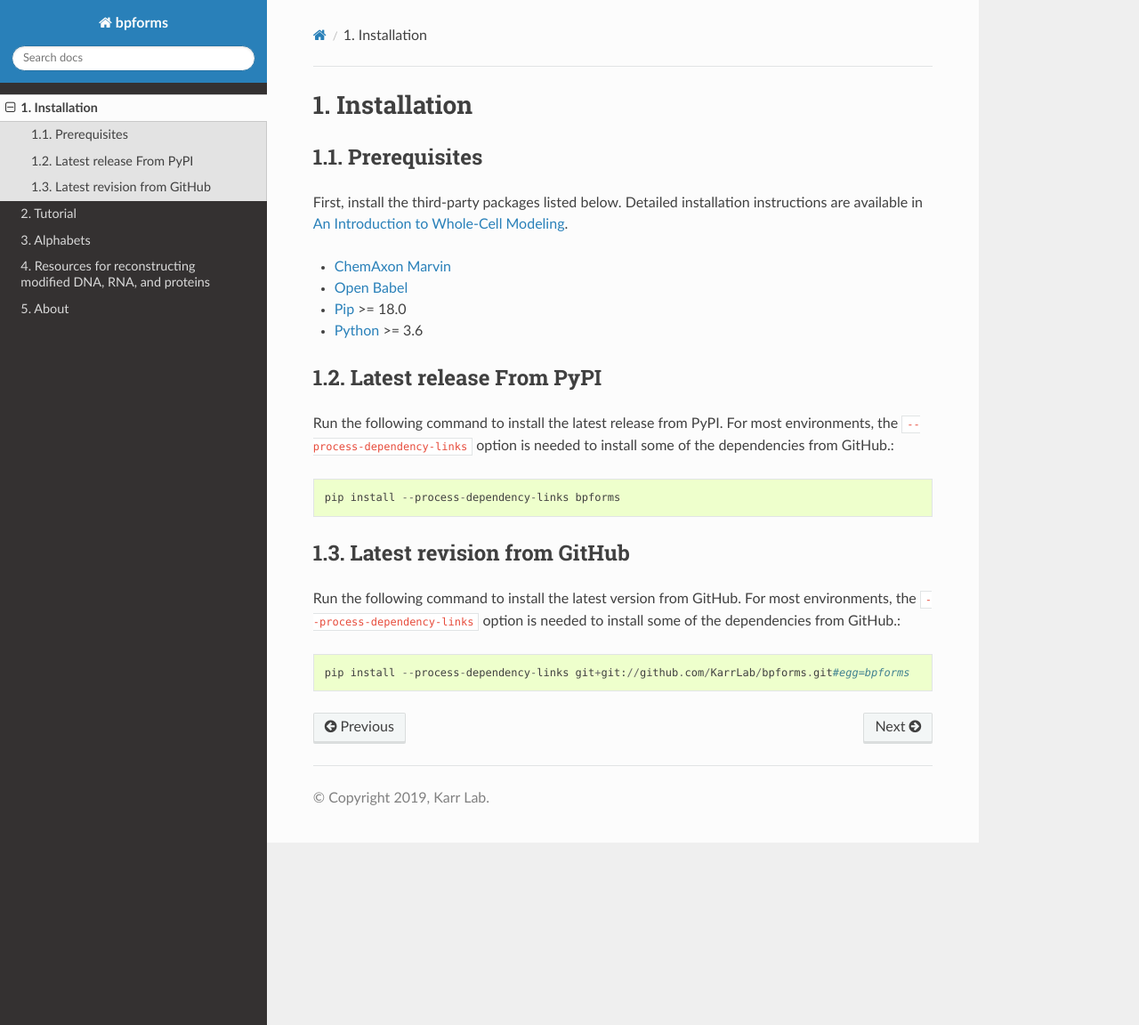
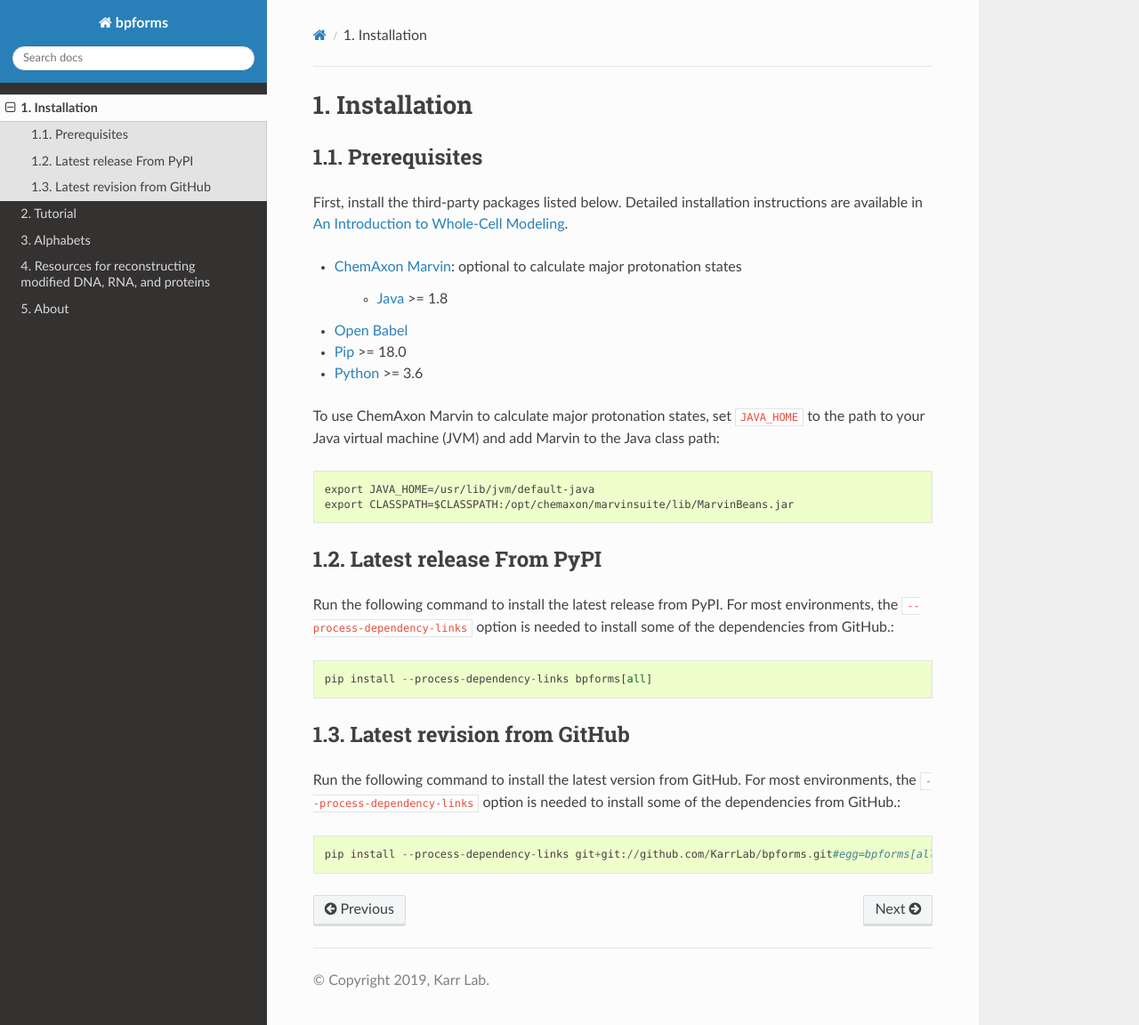
Before and after one commit to KarrLab/bpforms, a Sphinx documentation site: the page built from docs/installation.rst, in a window 1280 px wide and 1152 px high. Shown: the whole window at 89% size. Built offline with Sphinx 7.4.7 and the Read the Docs theme 2.0.0, drawn with Linux system fonts in a browser that asks for light colours; pages that are not in the unit, such as notebooks, are missing from menus.

Commit message:
clarifying installation instructions

```diff
--- a/docs/installation.rst
+++ b/docs/installation.rst
@@ -6,19 +6,27 @@
 
 First, install the third-party packages listed below. Detailed installation instructions are available in `An Introduction to Whole-Cell Modeling <http://docs.karrlab.org/intro_to_wc_modeling/master/0.0.1/installation.html>`_.
 
-* `ChemAxon Marvin <https://chemaxon.com/products/marvin>`_
+* `ChemAxon Marvin <https://chemaxon.com/products/marvin>`_: optional to calculate major protonation states
+
+    * `Java <https://www.java.com>`_ >= 1.8
+
 * `Open Babel <http://openbabel.org>`_
 * `Pip <https://pip.pypa.io>`_ >= 18.0
 * `Python <https://www.python.org>`_ >= 3.6
+
+To use ChemAxon Marvin to calculate major protonation states, set ``JAVA_HOME`` to the path to your Java virtual machine (JVM) and add Marvin to the Java class path::
+
+   export JAVA_HOME=/usr/lib/jvm/default-java
+   export CLASSPATH=$CLASSPATH:/opt/chemaxon/marvinsuite/lib/MarvinBeans.jar
 
 Latest release From PyPI
 ---------------------------
 Run the following command to install the latest release from PyPI. For most environments, the ``--process-dependency-links`` option is needed to install some of the dependencies from GitHub.::
 
-    pip install --process-dependency-links bpforms
+    pip install --process-dependency-links bpforms[all]
 
 Latest revision from GitHub
 ---------------------------
 Run the following command to install the latest version from GitHub. For most environments, the ``--process-dependency-links`` option is needed to install some of the dependencies from GitHub.::
 
-    pip install --process-dependency-links git+git://github.com/KarrLab/bpforms.git#egg=bpforms
+    pip install --process-dependency-links git+git://github.com/KarrLab/bpforms.git#egg=bpforms[all]
```
Also changed, not shown: README.md (+15 -4 lines).
